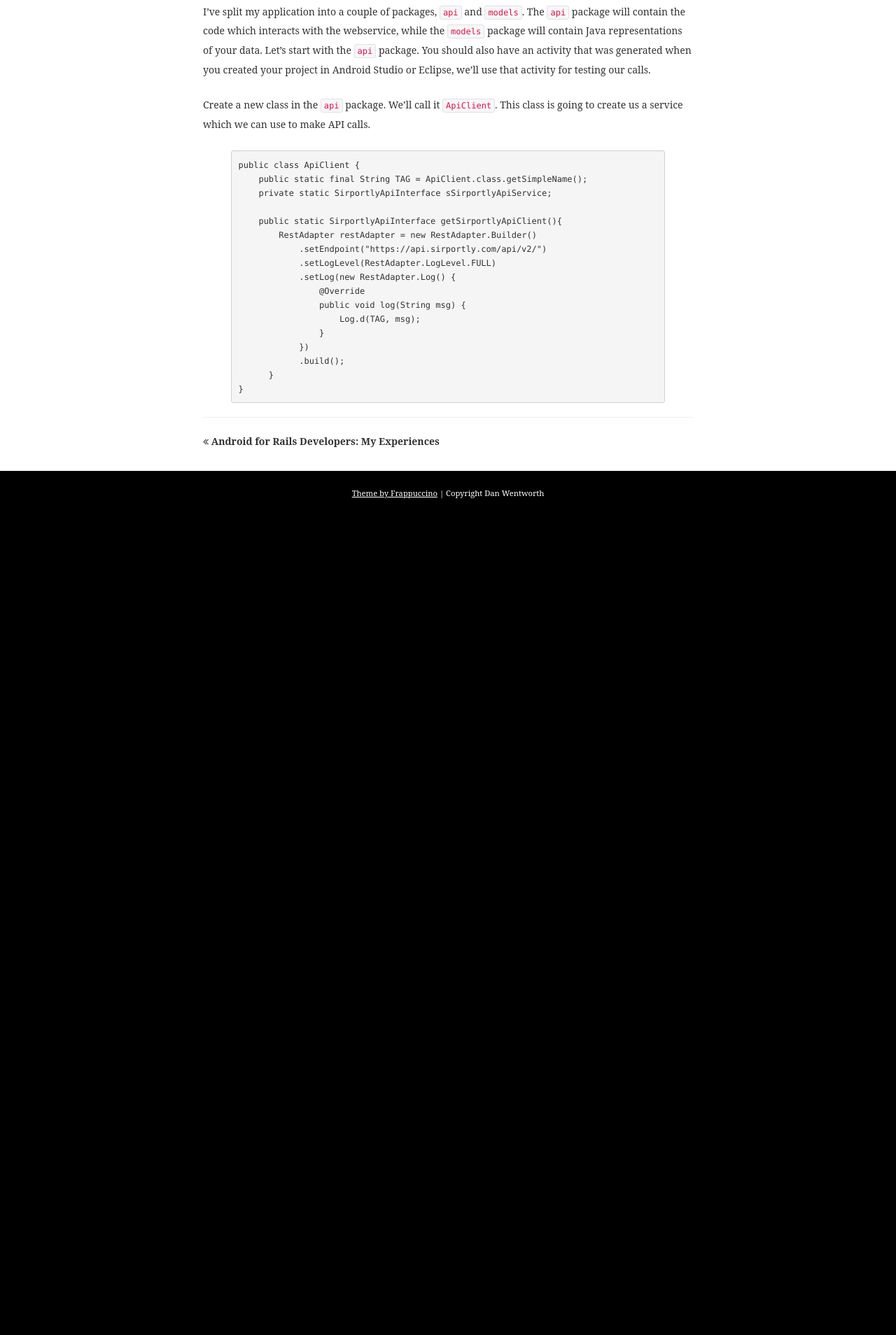
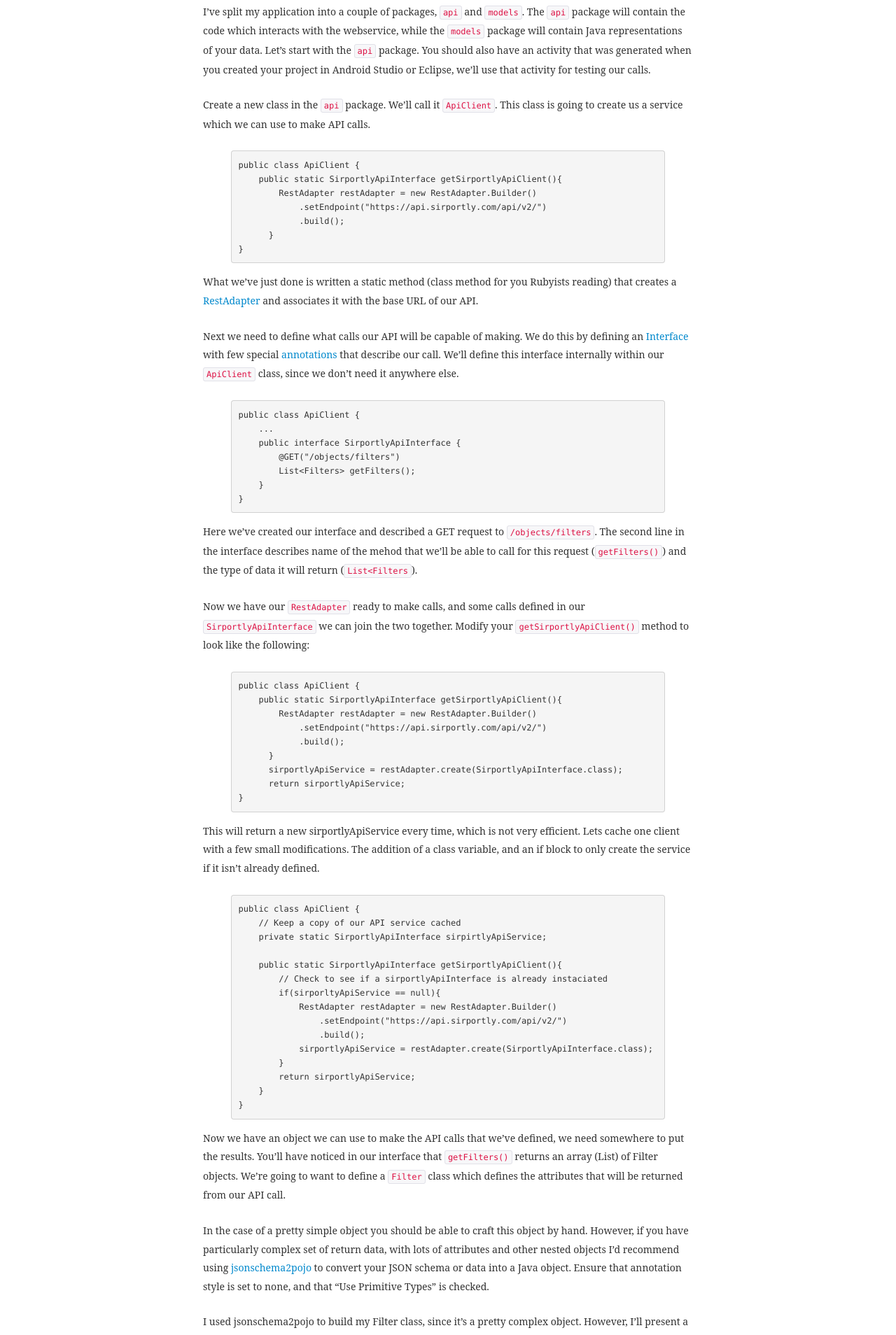
Before and after one commit to darkphnx/darkphnx.github.io, a Jekyll site: the page built from _posts/2014-06-24-consuming-apis-with-android.md, in a window 1280 px wide. Shown: the part 791-2699 px from the top of the page at 70% size. Built offline with Jekyll 4.4.1, drawn with Linux system fonts in a browser that asks for light colours; some web fonts are replaced; before the commit the page ends 1529 px from its top, so only the background shows below that; some of the changed text lies outside the part shown.

Commit message:
udpate blog

```diff
--- a/_posts/2014-06-24-consuming-apis-with-android.md
+++ b/_posts/2014-06-24-consuming-apis-with-android.md
@@ -14,24 +14,113 @@ I've split my application into a couple of packages, `api` and `models`. The `ap
 
 Create a new class in the `api` package. We'll call it `ApiClient`.  This class is going to create us a service which we can use to make API calls.
 
-{% highlight java linenum %}
-
+{% highlight java %}
 public class ApiClient {
-    public static final String TAG = ApiClient.class.getSimpleName();
-    private static SirportlyApiInterface sSirportlyApiService;
-
     public static SirportlyApiInterface getSirportlyApiClient(){
         RestAdapter restAdapter = new RestAdapter.Builder()
             .setEndpoint("https://api.sirportly.com/api/v2/")
-            .setLogLevel(RestAdapter.LogLevel.FULL)
-            .setLog(new RestAdapter.Log() {
-                @Override
-                public void log(String msg) {
-                    Log.d(TAG, msg);
-                }
-            })
             .build();
       }
 }
+{% endhighlight %}
 
+What we've just done is written a static method (class method for you Rubyists reading) that creates a [RestAdapter](http://square.github.io/retrofit/javadoc/retrofit/RestAdapter.html) and associates it with the base URL of our API.
+
+Next we need to define what calls our API will be capable of making. We do this by defining an [Interface](http://docs.oracle.com/javase/tutorial/java/concepts/interface.html) with few special [annotations](http://docs.oracle.com/javase/tutorial/java/annotations/)  that describe our call. We'll define this interface internally within our `ApiClient` class, since we don't need it anywhere else.
+
+{% highlight java %}
+public class ApiClient {
+    ...
+    public interface SirportlyApiInterface {
+        @GET("/objects/filters")
+        List<Filters> getFilters();
+    }
+}
 {% endhighlight %}
+
+Here we've created our interface and described a GET request to `/objects/filters`. The second line in the interface describes name of the mehod that we'll be able to call for this request (`getFilters()`) and the type of data it will return (`List<Filters`).
+
+Now we have our `RestAdapter` ready to make calls, and some calls defined in our `SirportlyApiInterface` we can join the two together. Modify your `getSirportlyApiClient()` method to look like the following:
+
+{% highlight java %}
+public class ApiClient {
+    public static SirportlyApiInterface getSirportlyApiClient(){
+        RestAdapter restAdapter = new RestAdapter.Builder()
+            .setEndpoint("https://api.sirportly.com/api/v2/")
+            .build();
+      }
+      sirportlyApiService = restAdapter.create(SirportlyApiInterface.class);
+      return sirportlyApiService;
+}
+{% endhighlight %}
+
+This will return a new sirportlyApiService every time, which is not very efficient. Lets cache one client with a few small modifications. The addition of a class variable, and an if block to only create the service if it isn't already defined.
+
+{% highlight java %}
+public class ApiClient {
+    // Keep a copy of our API service cached
+    private static SirportlyApiInterface sirpirtlyApiService;
+
+    public static SirportlyApiInterface getSirportlyApiClient(){
+        // Check to see if a sirportlyApiInterface is already instaciated
+        if(sirporltyApiService == null){
+            RestAdapter restAdapter = new RestAdapter.Builder()
+                .setEndpoint("https://api.sirportly.com/api/v2/")
+                .build();
+            sirportlyApiService = restAdapter.create(SirportlyApiInterface.class);
+        }
+        return sirportlyApiService;
+    }
+}
+{% endhighlight %}
+
+Now we have an object we can use to make the API calls that we've defined, we need somewhere to put the results. You'll have noticed in our interface that `getFilters()` returns an array (List) of Filter objects. We're going to want to define a `Filter` class which defines the attributes that will be returned from our API call.
+
+In the case of a pretty simple object you should be able to craft this object by hand. However, if you have particularly complex set of return data, with lots of attributes and other nested objects I'd recommend using [jsonschema2pojo](http://www.jsonschema2pojo.org/) to convert your JSON schema or data into a Java object.  Ensure that annotation style is set to none, and that "Use Primitive Types" is checked.
+
+I used jsonschema2pojo to build my Filter class, since it's a pretty complex object. However, I'll present a simplified version below. Download your generated class files, or create a new class called Filter in your models package.
+
+If you find your generated models are causing import errors, it's probably down to `javax.annotation.Generated` not being included with Android. It's no problem, just remove these tow files from the top of your model class.
+
+{% highlight java %}
+import javax.annotation.Generated;
+@Generated("org.jsonschema2pojo")
+{% endhighlight %}
+
+Let's have a look at a simplified version of the Filter class that I created. It's a pretty simple job, it's only job is to store the information that comes back from our API call. We'll just need to define some member variables, and create some getters and setters.
+
+{% highlight java %}
+public class Filter {
+    private int id;
+    private String name;
+    private List<String> cols = new ArrayList<String>();
+
+    public int getId() {
+        return id;
+    }
+
+    public void setId(int id) {
+        this.id = id;
+    }
+
+    public String getName() {
+        return name;
+    }
+
+    public void setName(String name) {
+        this.name = name;
+    }
+
+    public List<String> getCols() {
+        return cols;
+    }
+
+    public void setCols(List<String> cols) {
+        this.cols = cols;
+    }
+}
+{% endhighlight %}
+
+In reality, my filter class has nearer 10 attributes along with their associated getters and setters, but we'll go with 3 to keep things simple.
+
+Most of this should be pretty straightforward, the interesting attribute here is `cols`. We've defined it as `List<String>`, our JSON structure for cols gives us an array of column names. With the type defined as List<String> GSON will automatically convert that array into the correct type.
--- a/css/sass/custom/_style.scss
+++ b/css/sass/custom/_style.scss
@@ -52,7 +52,7 @@ p {  margin: 0 0 24px; }
 
 .a-hover{
         color: $grayDark;
-        @include transition(color 0.3s linear);
+        @include transition(opacity 0.3s linear);
 
         &:hover{
             color: $grayDark;
--- a/css/style.css
+++ b/css/style.css
@@ -1855,10 +1855,10 @@ p {
 
 .a-hover, .entries h3, .entries a, .home-icon a {
   color: #333333;
-  -webkit-transition: color 0.3s linear;
-  -moz-transition: color 0.3s linear;
-  -o-transition: color 0.3s linear;
-  transition: color 0.3s linear; }
+  -webkit-transition: opacity 0.3s linear;
+  -moz-transition: opacity 0.3s linear;
+  -o-transition: opacity 0.3s linear;
+  transition: opacity 0.3s linear; }
   .a-hover:hover, .entries h3:hover, .entries a:hover, .home-icon a:hover {
     color: #333333;
     text-decoration: none;
--- a/index.html
+++ b/index.html
@@ -9,7 +9,7 @@ title: Mainpage
     <main class="container">
     	<div class="row-fluid">
     		<section class="content">
-    		  <h1>Wentworth D.</h1>
+    		  <h1>Dan Wentworth</h1>
     		</section>
     		<ul class="entries">
     		{% for post in site.posts %}
```
